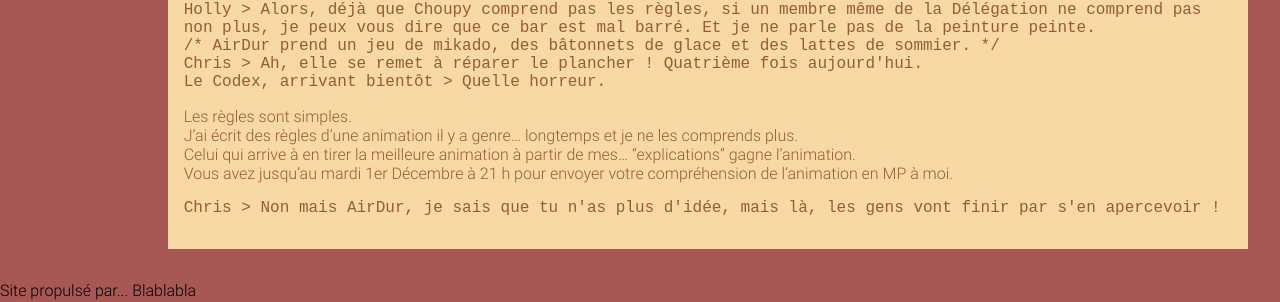
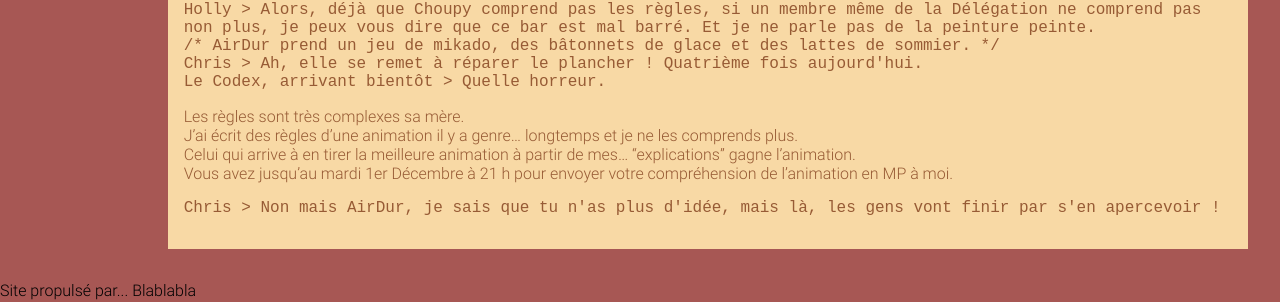
Before and after one commit to vcz-fr/les-tasses-de-cafe, a Jekyll site: the page built from anims/keskekidonkoi.md, in a window 1280 px wide. Shown: the part 346-648 px from the top of the page. Built offline with Jekyll 4.4.1, drawn with Linux system fonts in a browser that asks for light colours.

Commit message:
fix: Les règles de sont pas simple

````diff
--- a/anims/keskekidonkoi.md
+++ b/anims/keskekidonkoi.md
@@ -19,7 +19,7 @@ Chris > Ah, elle se remet à réparer le plancher ! Quatrième fois aujourd'hui.
 Le Codex, arrivant bientôt > Quelle horreur.
 ```
 
-Les règles sont simples.
+Les règles sont très complexes sa mère.
 J'ai écrit des règles d'une animation il y a genre... longtemps et je ne les comprends plus.
 Celui qui arrive à en tirer la meilleure animation à partir de mes... "explications" gagne l'animation.
 Vous avez jusqu'au mardi 1er Décembre à 21 h pour envoyer votre compréhension de l'animation en MP à moi.
````
